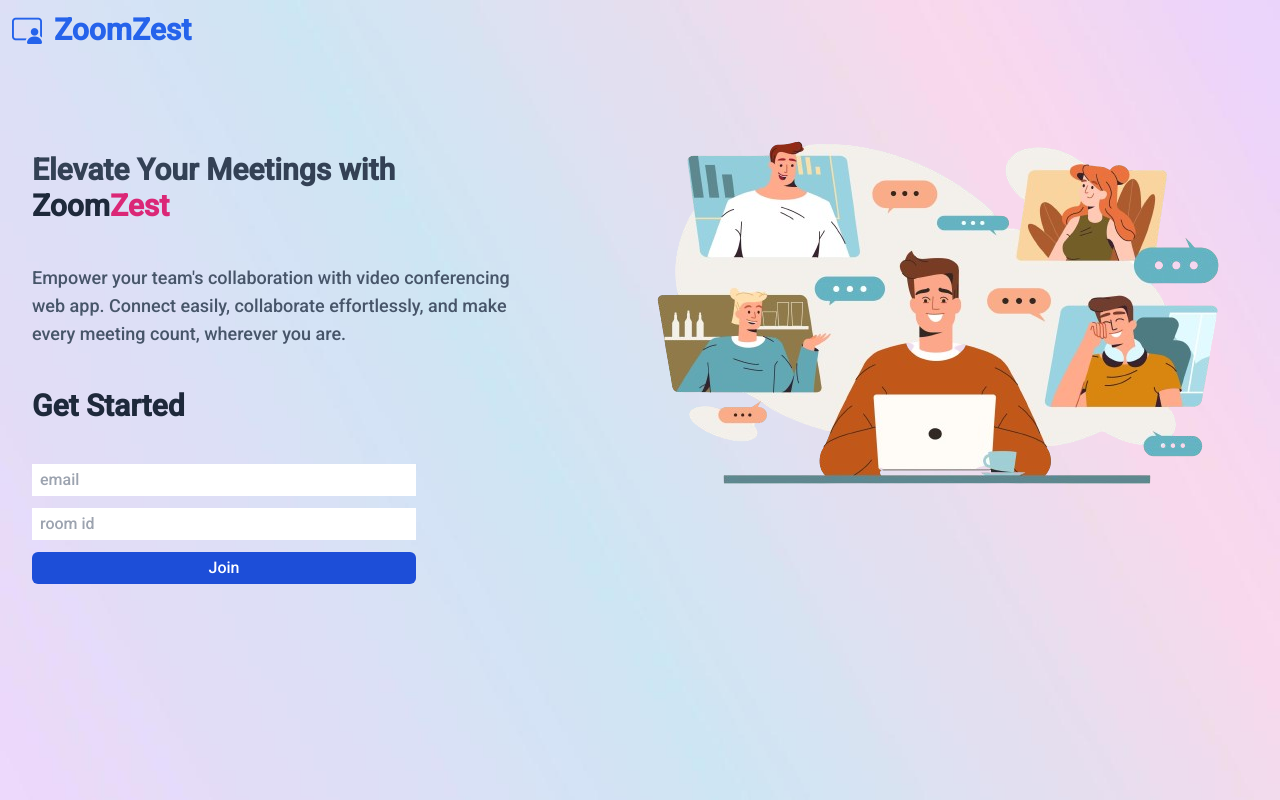
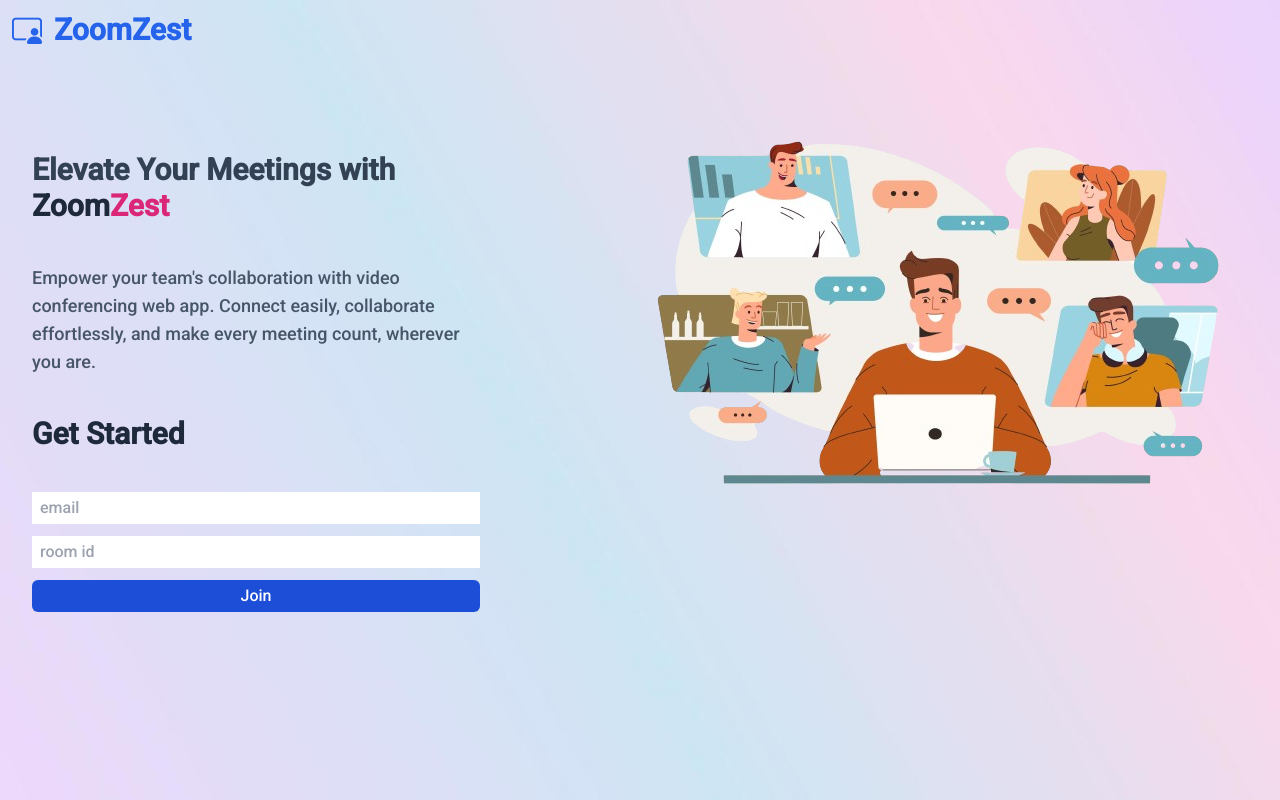
Before and after one commit to nilay-2/Video-conferencing-webapp, a React (Create React App) app in the folder client/: page / in a window 1280 px wide. Built offline with nearby package versions, Linux system fonts and the light colour scheme; no server answers.

Commit message:
fixed form size

```diff
--- a/client/src/pages/Home.jsx
+++ b/client/src/pages/Home.jsx
@@ -91,7 +91,7 @@ const Home = () => {
                     <span className="text-pink-600">Zest</span>
                   </span>
                 </p>
-                <p className="max-w-lg sm:text-lg text-slate-600 text-justify md:text-start">
+                <p className="max-w-md sm:text-lg text-slate-600 text-justify md:text-start">
                   Empower your team's collaboration with video conferencing web
                   app. Connect easily, collaborate effortlessly, and make every
                   meeting count, wherever you are.
@@ -101,7 +101,7 @@ const Home = () => {
                 </p>
                 <form
                   onSubmit={handleSubmit(onSubmit)}
-                  className="max-w-sm flex flex-col gap-3 pb-16 md:pb-0"
+                  className="w-full max-w-lg flex flex-col gap-3 pb-16 md:pb-0 md:mx-0"
                 >
                   <input
                     type="email"
```
